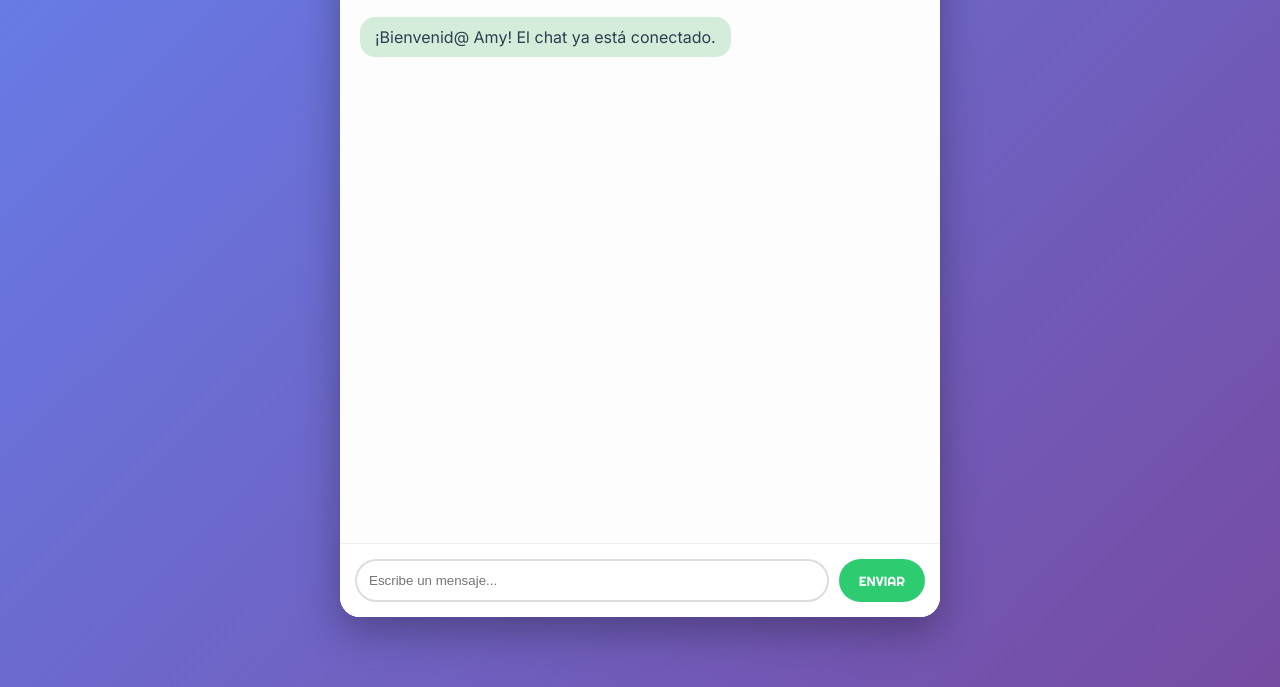
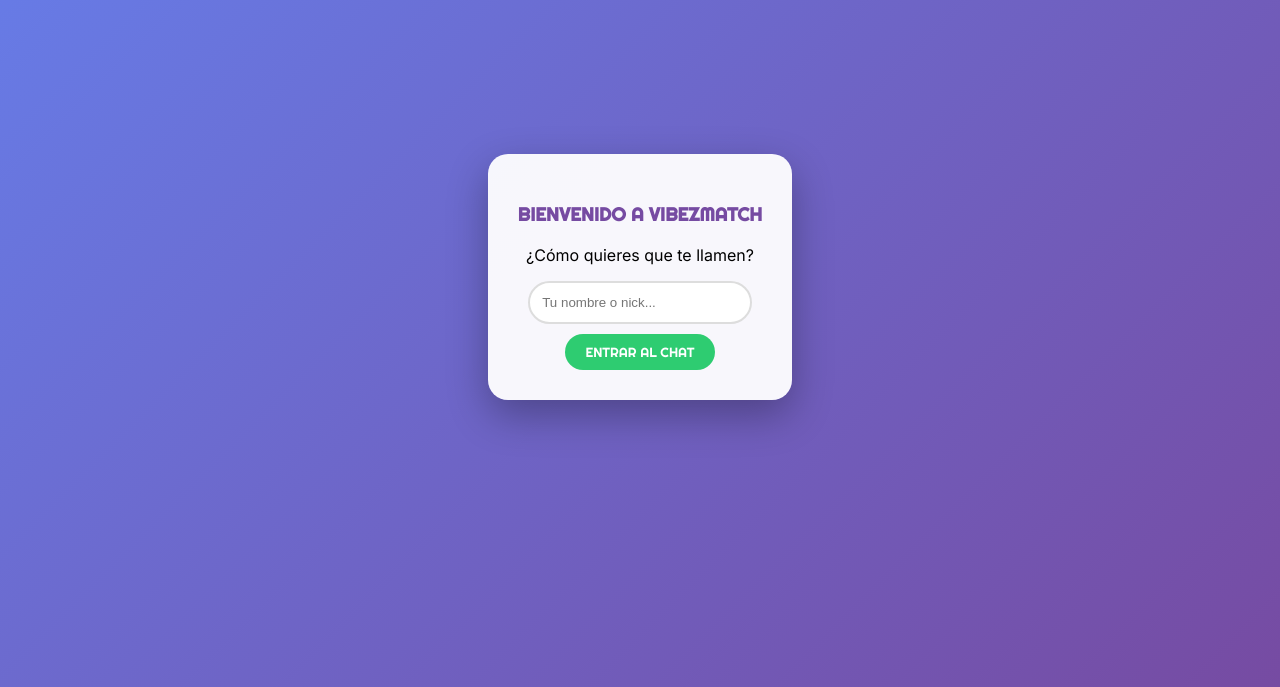
Before and after one commit to amyillustrator22-star/amyillustrator22-star.github.io, a plain HTML site: page chat.html in a window 1280 px wide. Shown: the part 133-820 px from the top of the page. Drawn offline with Linux system fonts and the light colour scheme; no server answers.

Commit message:
Añadida pantalla de bienvenida y nombres de usuarios dinámicos

```diff
--- a/chat.html
+++ b/chat.html
@@ -11,9 +11,18 @@
             margin: 0; padding: 10px; display: flex; justify-content: center;
             align-items: center; min-height: 100vh; font-family: 'Inter', sans-serif;
         }
+        /* Nueva zona para pedir el nombre */
+        #login-screen {
+            background: rgba(255, 255, 255, 0.95); padding: 30px; border-radius: 20px;
+            text-align: center; box-shadow: 0 15px 40px rgba(0,0,0,0.3);
+        }
+        #login-screen h3 { font-family: 'Righteous', cursive; color: #764ba2; }
+        #userNameInput { padding: 12px; border: 2px solid #ddd; border-radius: 25px; outline: none; margin-bottom: 10px; width: 80%; }
+
+        /* Tu contenedor original (ahora oculto al inicio) */
         .chat-container {
             background: rgba(255, 255, 255, 0.95); border-radius: 20px;
-            width: 100%; max-width: 600px; height: 85vh; display: flex;
+            width: 100%; max-width: 600px; height: 85vh; display: none; /* Oculto por defecto */
             flex-direction: column; overflow: hidden; box-shadow: 0 15px 40px rgba(0,0,0,0.3);
         }
         .chat-header {
@@ -24,15 +33,25 @@
         .message-bubble { background: #e1f5fe; color: #2c3e50; padding: 10px 15px; border-radius: 15px; align-self: flex-start; max-width: 80%; }
         .input-area { display: flex; padding: 15px; background: white; border-top: 1px solid #eee; gap: 10px; }
         #messageInput { flex-grow: 1; padding: 12px; border: 2px solid #ddd; border-radius: 25px; outline: none; }
-        button { background: #2ecc71; color: white; border: none; border-radius: 25px; padding: 0 20px; font-family: 'Righteous', cursive; cursor: pointer; }
+        button { background: #2ecc71; color: white; border: none; border-radius: 25px; padding: 10px 20px; font-family: 'Righteous', cursive; cursor: pointer; }
     </style>
 </head>
 <body>
 
-    <div class="chat-container">
+    <!-- Pantalla de Login -->
+    <div id="login-screen">
+        <h3>BIENVENIDO A VIBEZMATCH</h3>
+        <p>¿Cómo quieres que te llamen?</p>
+        <input type="text" id="userNameInput" placeholder="Tu nombre o nick..." autocomplete="off">
+        <br>
+        <button onclick="startChat()">ENTRAR AL CHAT</button>
+    </div>
+
+    <!-- Tu contenedor de Chat Original -->
+    <div class="chat-container" id="chatContainer">
         <div class="chat-header">VIBEZMATCH CHAT SOCIAL</div>
         <div id="messages-area">
-            <div class="message-bubble" style="background:#d4edda;">¡Bienvenid@ Amy! El chat ya está conectado.</div>
+            <div class="message-bubble" id="welcome-msg" style="background:#d4edda;">Conectando...</div>
         </div>
         <div class="input-area">
             <input type="text" id="messageInput" placeholder="Escribe un mensaje..." autocomplete="off">
@@ -61,6 +80,23 @@
         const database = firebase.database();
         const chatGeneralRef = database.ref('chat_general');
 
+        let currentUsername = ""; // Variable para guardar el nombre que elijan
+
+        // Función para cambiar de pantalla
+        function startChat() {
+            const nameInput = document.getElementById('userNameInput');
+            const name = nameInput.value.trim();
+
+            if (name !== "") {
+                currentUsername = name;
+                document.getElementById('login-screen').style.display = 'none'; // Oculta login
+                document.getElementById('chatContainer').style.display = 'flex'; // Muestra chat
+                document.getElementById('welcome-msg').innerText = "¡Bienvenid@ " + currentUsername + "! El chat ya está conectado.";
+            } else {
+                alert("Por favor, dinos tu nombre para poder chatear.");
+            }
+        }
+
         function sendMessage() {
             const inputField = document.getElementById('messageInput');
             const text = inputField.value.trim();
@@ -68,11 +104,16 @@
                 chatGeneralRef.push({
                     text: text,
                     timestamp: Date.now(),
-                    user: "Usuario de VibezMatch"
+                    user: currentUsername // ¡Ahora usa el nombre elegido!
                 });
                 inputField.value = '';
             }
         }
+
+        // Permitir entrar al chat con la tecla Enter desde el login
+        document.getElementById("userNameInput").addEventListener("keyup", function(e) {
+            if (e.key === "Enter") startChat();
+        });
 
         document.getElementById("messageInput").addEventListener("keyup", function(e) {
             if (e.key === "Enter") sendMessage();
@@ -82,7 +123,10 @@
             const msgData = snapshot.val();
             const msgDiv = document.createElement('div');
             msgDiv.classList.add('message-bubble');
-            msgDiv.innerText = msgData.text;
+
+            // He añadido el nombre del usuario antes del mensaje para que sepa quién habla
+            msgDiv.innerHTML = `<strong>${msgData.user}:</strong> ${msgData.text}`;
+
             const area = document.getElementById('messages-area');
             area.appendChild(msgDiv);
             area.scrollTop = area.scrollHeight;
```
